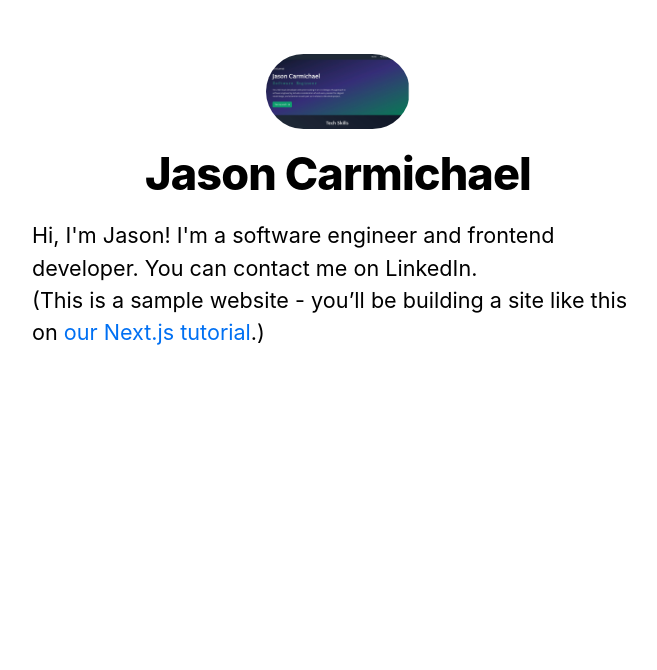
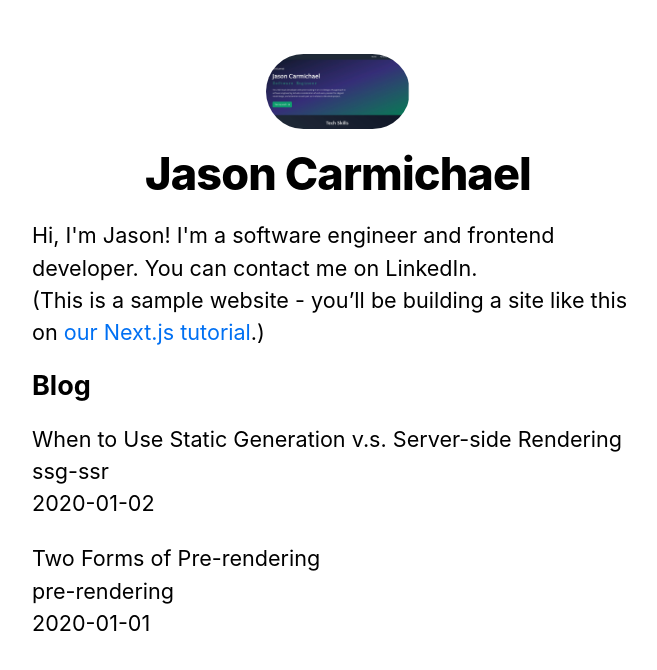
Before and after one commit to jasondcarmichael/next.js_blog_template, a Next.js app: page / in a window 1280 px wide. Shown: the top 670 px of the page, without its empty margins (302-959 px from the left). Built offline with nearby package versions, Linux system fonts and the light colour scheme.

Commit message:
Fetched and mapped external data from file system and prerendered index page

```diff
--- a/lib/posts.js
+++ b/lib/posts.js
@@ -1,6 +1,10 @@
 import fs from 'fs';
 import path from 'path';
 import matter from 'gray-matter';
+
+// 'fs' is a Node.js module that reads files from the file system
+// 'path' is a Node.js module that lets you manipulate file paths
+// 'matter' is a library that let's you parse metadata in each markdown file
 
 const postsDirectory = path.join(process.cwd(), 'posts');
 
--- a/pages/index.js
+++ b/pages/index.js
@@ -1,8 +1,18 @@
 import Head from 'next/head';
 import Layout, { siteTitle } from '../components/layout';
 import utilStyles from '../styles/utils.module.css';
+import { getSortedPostsData } from '../lib/posts';
 
-export default function Home() {
+export async function getStaticProps() {
+  const allPostsData = getSortedPostsData();
+  return {
+    props: {
+      allPostsData,
+    },
+  };
+}
+
+export default function Home({ allPostsData }) {
   return (
     <Layout home>
       <Head>
@@ -15,6 +25,21 @@
           <a href="https://nextjs.org/learn">our Next.js tutorial</a>.)
         </p>
       </section>
+
+      <section className={`${utilStyles.headingMd} &{utilStyles.padding1px}`}>
+        <h2 className={utilStyles.headingLg}>Blog</h2>
+        <ul className={utilStyles.list}>
+          {allPostsData.map(({ id, date, title }) => (
+            <li className={utilStyles.listItem} key={id}>
+              {title}
+              <br />
+              {id}
+              <br />
+              {date}
+            </li>
+          ))}
+        </ul>
+      </section>
     </Layout>
   )
 }
```
